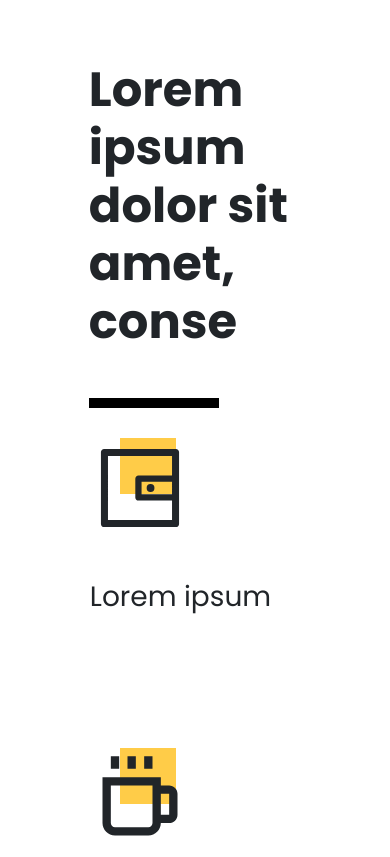
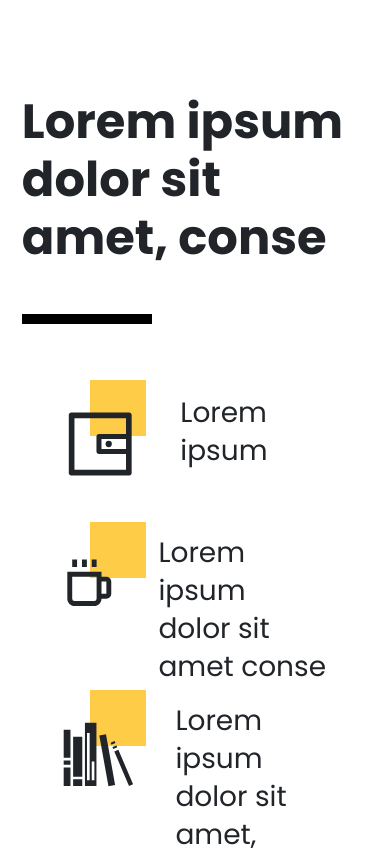
Before and after one commit to maksbrzezinski/OfficeSite, a Gatsby site: page / in a window 390 px wide. Shown: the part 2841-3698 px from the top of the page. Built offline with nearby package versions, Linux system fonts and the light colour scheme; Gatsby itself is replaced by a stand-in of ours.

Commit message:
Amenitites icon adjusted for small mobiles

```diff
--- a/src/components/Amenities.jsx
+++ b/src/components/Amenities.jsx
@@ -10,10 +10,15 @@ const Amenitites = () => {
 return (
 <AmenitiesContainer>
     <div class="row upper d-flex flex-wrap justify-content-center my-5 my-lg-0">
-        <div className="title-amenities">
+        <div className="title-amenities-desktop">
             <p>Lorem<br /> ipsum<br /> dolor sit<br /> amet,<br /> conse</p>
             <span />
         </div>
+        <div className="title-amenities-mobile">
+            <p>Lorem ipsum dolor sit amet, conse</p>
+            <span />
+        </div>
+
         <div className="square">
             <AiOutlineWallet class="icon"/>
             <div className="s1 yellow-square"/>
@@ -72,7 +77,7 @@ min-height: 71vh;
 display: flex;
 flex-wrap: wrap;
 
-    .title-amenities {
+    .title-amenities-desktop {
         padding: 0 0 0 79px;
         margin-top: -132px;
 
@@ -92,7 +97,26 @@ flex-wrap: wrap;
         }
     }
 
-    .title-amenities, .square {
+    .title-amenities-mobile {
+        display: none;
+
+        p:first-of-type {
+            font-family: 'Poppins', sans-serif;
+            font-weight: 700;
+            font-size: 48px;
+            line-height: 58px;
+            }
+
+        span {
+            height: 10px;
+            width: 130px;
+            background-color: #000;
+            display: block;
+            margin-top: 47px;
+        }
+    }
+
+    .title-amenities-desktop, .square {
         flex: 1;
         flex-basis: 25%;
     }
@@ -168,18 +192,8 @@ flex-wrap: wrap;
         margin-top: 2px;
     }
 
-    .upper .square {
+    .upper .square, .lower {
         padding: 0px 0 0 80px;
-        // max-height: 450px;
-    }
-
-    .lower {
-        padding: 0px 0 0 80px;
-        // margin-top: 3px;
-    }
-
-    .lower .square:first-of-type {
-        // padding-left: 59px;
     }
 
     .btn {
@@ -213,7 +227,6 @@ flex-wrap: wrap;
         .upper, .lower {
             .square {
                 flex-basis: 33%;
-                // max-width: 33%;
 
                 .s1, .s2, .s3, .s4, .s5, .s6, .s7  {
                     top: 10%;
@@ -224,9 +237,36 @@ flex-wrap: wrap;
         }
 
     @media (max-width: 768px) {
+        .title-amenities-desktop {
+            display: none;
+        }
+
+        .title-amenities-mobile {
+            display: block;
+            margin-top: -100px;
+            margin-bottom: 70px;
+        }
+
         .square {
-            margin-top: 30px;
+            display: flex;
+            flex-direction: row;
+            flex-basis: 100%;
+            min-height: 100px;
+            margin-left: -60px;
+
+            p {
+                margin-left: 40px;
+            }
         }
+
+        .s1, .s2, .s3, .s4, .s5, .s6, .s7  {
+            top: 10%;
+            left: 15%;
+            transform: translate (-10%, -15%);
+        }
+
+        .upper .square {
+            flex-basis: 100%;
     }
     }
 `
```
